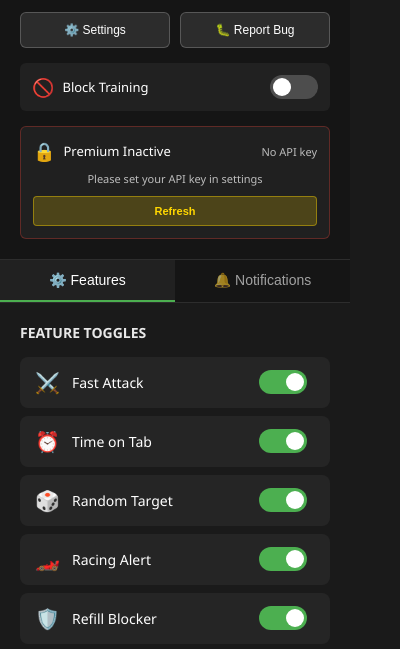
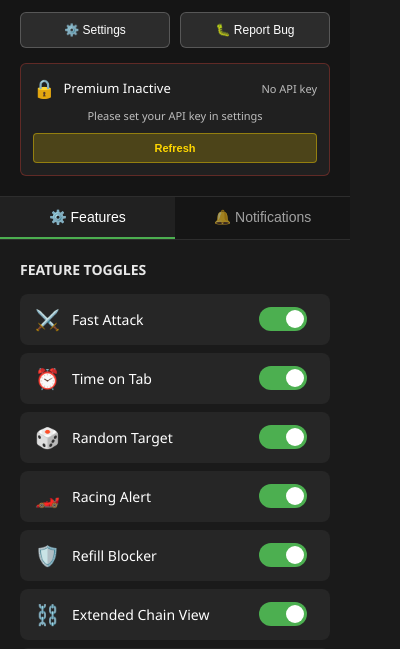
Before and after one commit to Machiacelli/SidekickChromeExt, a browser extension: page popup/popup.html in a window 400 px wide. Shown: the part 166-815 px from the top of the page. Drawn offline with Linux system fonts and the light colour scheme.

Commit message:
Fix popup UI: move Block Training toggle to features list and fix double scrollbar issue

```diff
--- a/popup/popup.html
+++ b/popup/popup.html
@@ -58,6 +58,18 @@
             margin-bottom: 15px;
         }
 
+        /* HIDE ALL SCROLLBARS */
+        * {
+            scrollbar-width: none !important;
+            -ms-overflow-style: none !important;
+        }
+
+        *::-webkit-scrollbar {
+            display: none !important;
+            width: 0 !important;
+            height: 0 !important;
+        }
+
         body {
             width: 350px;
             min-height: 450px;
@@ -67,7 +79,7 @@
             font-family: 'Segoe UI', Tahoma, Geneva, Verdana, sans-serif;
             background: #1a1a1a !important;
             color: white;
-            overflow: hidden;
+            overflow: auto;
         }
 
         .header {
@@ -165,17 +177,12 @@
         .tab-content {
             display: none;
             padding: 20px;
-            max-height: 450px;
-            overflow-y: auto;
-            scrollbar-width: none;
-            /* Firefox */
-            -ms-overflow-style: none;
-            /* IE and Edge */
         }
 
         .tab-content::-webkit-scrollbar {
-            display: none;
-            /* Chrome, Safari, Opera */
+            display: none !important;
+            width: 0 !important;
+            height: 0 !important;
         }
 
         .tab-content.active {
@@ -184,6 +191,7 @@
 
         .content {
             padding: 0;
+            overflow: hidden;
         }
 
         .setting-group {
@@ -427,27 +435,7 @@
             <button class="quick-action-btn" id="openSettingsBtn">⚙️ Settings</button>
             <button class="quick-action-btn" id="reportIssuesBtn">🐛 Report Bug</button>
         </div>
-        <div
-            style="margin-top: 15px; padding: 12px; background: rgba(255,255,255,0.05); border-radius: 6px; display: flex; justify-content: space-between; align-items: center;">
-            <div style="display: flex; align-items: center; gap: 8px;">
-                <span style="font-size: 18px;">🚫</span>
-                <span style="font-size: 13px; font-weight: 500;">Block Training</span>
-            </div>
-            <label class="switch" style="position: relative; display: inline-block; width: 48px; height: 24px;">
-                <input type="checkbox" id="trainingBlockerToggle" style="opacity: 0; width: 0; height: 0;">
-                <span style="
-                    position: absolute;
-                    cursor: pointer;
-                    top: 0;
-                    left: 0;
-                    right: 0;
-                    bottom: 0;
-                    background-color: rgba(255,255,255,0.2);
-                    transition: .4s;
-                    border-radius: 24px;
-                " class="slider"></span>
-            </label>
-        </div>
+
 
         <!-- Premium Status Section -->
         <div id="premiumStatus"
@@ -578,6 +566,15 @@
                     <span class="slider"></span>
                 </label>
             </div>
+
+            <div class="module-item">
+                <span class="module-icon">🚫</span>
+                <span class="module-name">Block Training</span>
+                <label class="module-toggle">
+                    <input type="checkbox" id="trainingBlockerToggle" data-feature="training-blocker">
+                    <span class="slider"></span>
+                </label>
+            </div>
         </div>
 
         <!-- Notifications Tab -->
```
